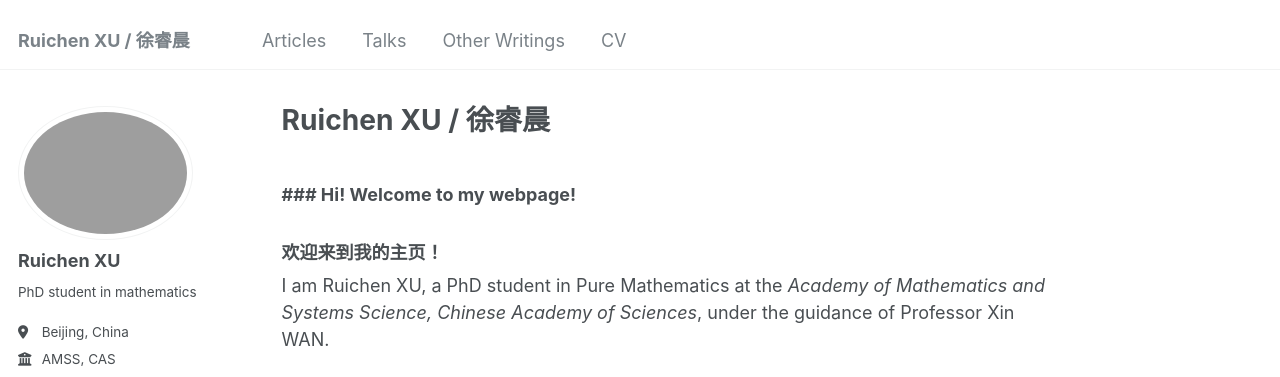
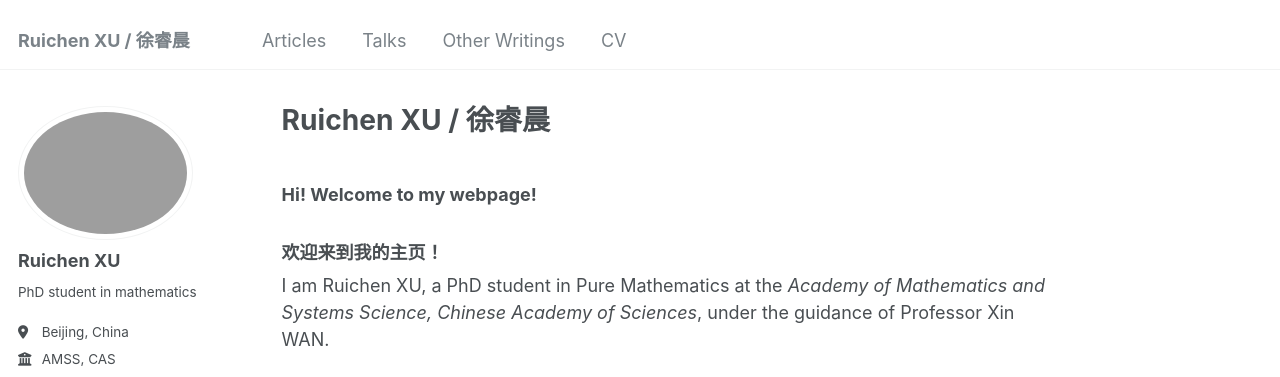
Before and after one commit to XuRuichen98/XuRuichen98.github.io, a Jekyll site: the page built from _pages/about.md, in a window 1280 px wide and 900 px high. Shown: the top 377 px of the window. Built offline with Jekyll 4.4.1, drawn with Linux system fonts in a browser that asks for light colours.

```diff
--- a/_pages/about.md
+++ b/_pages/about.md
@@ -7,7 +7,7 @@ redirect_from:
   - /about.html
 ---
 
-### ### Hi! Welcome to my webpage!
+### Hi! Welcome to my webpage!
 
 ### 欢迎来到我的主页！
 
```
